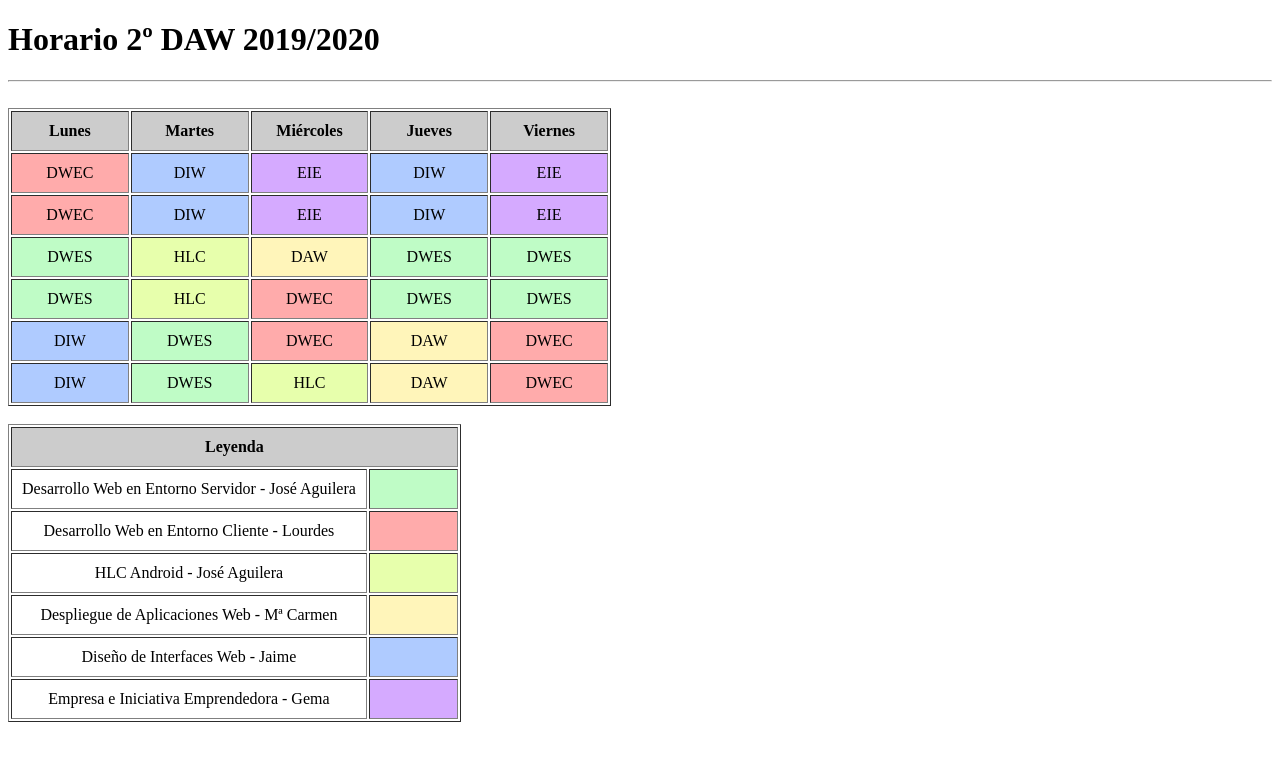
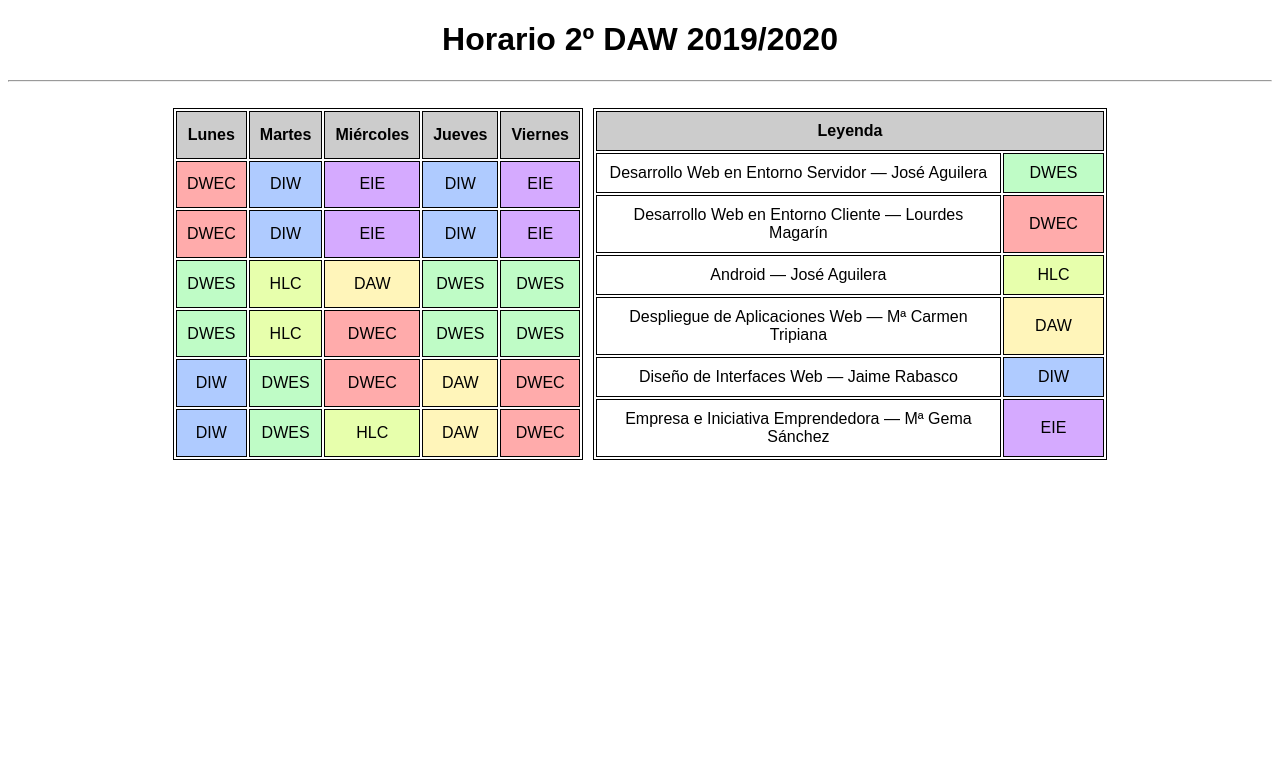
Before and after one commit to pxblx/programacionPHP, a PHP site: page / in a window 1280 px wide. Shown: the top 761 px of the page. Run offline with PHP 8.4, Linux system fonts and the light colour scheme.

Commit message:
Ejercicio 1 del examen (con CSS)

```diff
--- /dev/null
+++ b/examen_1/ejercicio_1/css/styles.css
@@ -0,0 +1,62 @@
+body {
+    font-family: Arial, Helvetica, sans-serif;
+}
+
+h1 {
+    text-align: center;
+}
+
+.DWES {
+    background-color: #bffcc6;
+}
+
+.DWEC {
+    background-color: #ffabab;
+}
+
+.DAW {
+    background-color: #fff5ba;
+}
+
+.DIW {
+    background-color: #afcbff;
+}
+
+.HLC {
+    background-color: #e7ffac;
+}
+
+.EIE {
+    background-color: #d5aaff;
+}
+
+.titulo {
+    background-color: #cccccc;
+}
+
+#tablas {
+    display: flex;
+    justify-content: center;
+}
+
+table {
+    border: 1px solid black;
+}
+
+td {
+    text-align: center;
+    border: 1px solid black;
+    padding: 10px;
+}
+
+#horario tr td {
+    width: 15%;
+}
+
+#leyenda {
+    margin-left: 10px;
+}
+
+#leyenda tr td {
+    width: 80%;
+}
--- a/examen_1/ejercicio_1/index.php
+++ b/examen_1/ejercicio_1/index.php
@@ -1,6 +1,7 @@
 <?php
 /**
  * Examen de la unidad 1
+ * Ejercicio 1
  *
  * @author Pablo
  */
@@ -18,25 +19,25 @@ $datos = array (
                                         array ("dia" => "Viernes", "hora" => "3ª"),
                                         array ("dia" => "Viernes", "hora" => "4ª"))),
     "DWEC" => array ("nombre" => "Desarrollo Web en Entorno Cliente",
-                    "profesor" => "Lourdes",
+                    "profesor" => "Lourdes Magarín",
                     "horario" => array (array ("dia" => "Lunes", "hora" => "1ª"),
                                         array ("dia" => "Lunes", "hora" => "2ª"),
                                         array ("dia" => "Miércoles", "hora" => "4ª"),
                                         array ("dia" => "Miércoles", "hora" => "5ª"),
                                         array ("dia" => "Viernes", "hora" => "5ª"),
                                         array ("dia" => "Viernes", "hora" => "6ª"))),
-    "HLC" => array ("nombre" => "HLC Android",
+    "HLC" => array ("nombre" => "Android",
                     "profesor" => "José Aguilera",
                     "horario" => array (array ("dia" => "Martes", "hora" => "3ª"),
                                         array ("dia" => "Martes", "hora" => "4ª"),
                                         array ("dia" => "Miércoles", "hora" => "6ª"))),
     "DAW" => array ("nombre" => "Despliegue de Aplicaciones Web",
-                    "profesor" => "Mª Carmen",
+                    "profesor" => "Mª Carmen Tripiana",
                     "horario" => array (array ("dia" => "Miércoles", "hora" => "3ª"),
                                         array ("dia" => "Jueves", "hora" => "5ª"),
                                         array ("dia" => "Jueves", "hora" => "6ª"))),
     "DIW" => array ("nombre" => "Diseño de Interfaces Web",
-                    "profesor" => "Jaime",
+                    "profesor" => "Jaime Rabasco",
                     "horario" => array (array ("dia" => "Lunes", "hora" => "5ª"),
                                         array ("dia" => "Lunes", "hora" => "6ª"),
                                         array ("dia" => "Jueves", "hora" => "1ª"),
@@ -44,7 +45,7 @@ $datos = array (
                                         array ("dia" => "Martes", "hora" => "1ª"),
                                         array ("dia" => "Martes", "hora" => "2ª"))),
     "EIE" => array ("nombre" => "Empresa e Iniciativa Emprendedora",
-                    "profesor" => "Gema",
+                    "profesor" => "Mª Gema Sánchez",
                     "horario" => array (array ("dia" => "Miércoles", "hora" => "1ª"),
                                         array ("dia" => "Miércoles", "hora" => "2ª"),
                                         array ("dia" => "Viernes", "hora" => "1ª"),
@@ -93,29 +94,6 @@ function dia_semana_nombre($dia_semana) {
             return "Viernes";
     }
 }
-
-/**
- * Devolver el color de fondo según el módulo
- *
- * @param modulo Módulo
- * @return string Color HTML
- */
-function modulo_color($modulo) {
-    switch ($modulo) {
-        case "DWEC":
-            return "ffabab";
-        case "DWES":
-            return "bffcc6";
-        case "DAW":
-            return "fff5ba";
-        case "DIW":
-            return "afcbff";
-        case "HLC":
-            return "e7ffac";
-        case "EIE":
-            return "d5aaff";
-    }
-}
 ?>
 
 <!DOCTYPE html>
@@ -125,23 +103,24 @@ function modulo_color($modulo) {
     <meta name="viewport" content="width=device-width, initial-scale=1.0">
     <meta http-equiv="X-UA-Compatible" content="ie=edge">
     <meta name="author" content="Pablo">
+    <link rel="stylesheet" href="css/styles.css">
     <title>Horario 2º DAW 2019/2020</title>
 </head>
 <body>
-    <h1>Horario 2º DAW 2019/2020</h1><hr/><br/>
+    <h1>Horario 2º DAW 2019/2020</h1><hr/><br/><div id="tablas">
     <?php
     // Mostrar la tabla del horario
-    echo "<table border=\"1\" cellpadding=\"10\">";
+    echo "<table id=\"horario\">";
     echo "<tr>";
     for ($c = 1; $c <= 5; $c++) {
-        echo "<td align=\"center\" width=\"15%\" bgcolor=\"cccccc\"><b>".dia_semana_nombre($c)."</b></td>";
+        echo "<td class=\"titulo\"><b>".dia_semana_nombre($c)."</b></td>";
     }
     echo "</tr>";
     for ($f = 1; $f <= 6; $f++) {
         echo "<tr>";
         for ($c = 1; $c <= 5; $c++) {
             $modulo = modulo_dia_hora($datos, dia_semana_nombre($c), ($f."ª"));
-            echo "<td align=\"center\" width=\"15%\" bgcolor=\"".modulo_color($modulo)."\">".$modulo."</td>";
+            echo "<td class=\"".$modulo."\">".$modulo."</td>";
         }
         echo "</tr>";
     }
@@ -150,12 +129,13 @@ function modulo_color($modulo) {
     <br/>
     <?php
     // Mostrar la leyenda
-    echo "<table border=\"1\" cellpadding=\"10\">";
-    echo "<tr><td colspan=\"2\" align=\"center\" bgcolor=\"cccccc\"><b>Leyenda</b></td></tr>";
+    echo "<table id=\"leyenda\">";
+    echo "<tr><td class=\"titulo\" colspan=\"2\"><b>Leyenda</b></td></tr>";
     foreach ($datos as $k1 => $v1) {
-        echo "<tr><td align=\"center\" width=\"80%\">".$datos[$k1]["nombre"]." - ".$datos[$k1]["profesor"]."</td><td width=\"80%\" bgcolor=\"".modulo_color($k1)."\"></td></tr>";
+        echo "<tr><td>".$datos[$k1]["nombre"]." — ".$datos[$k1]["profesor"]."</td><td class=\"".$k1."\">".$k1."</td></tr>";
     }
     echo "</table>";
     ?>
+    </div>
 </body>
 </html>
```
